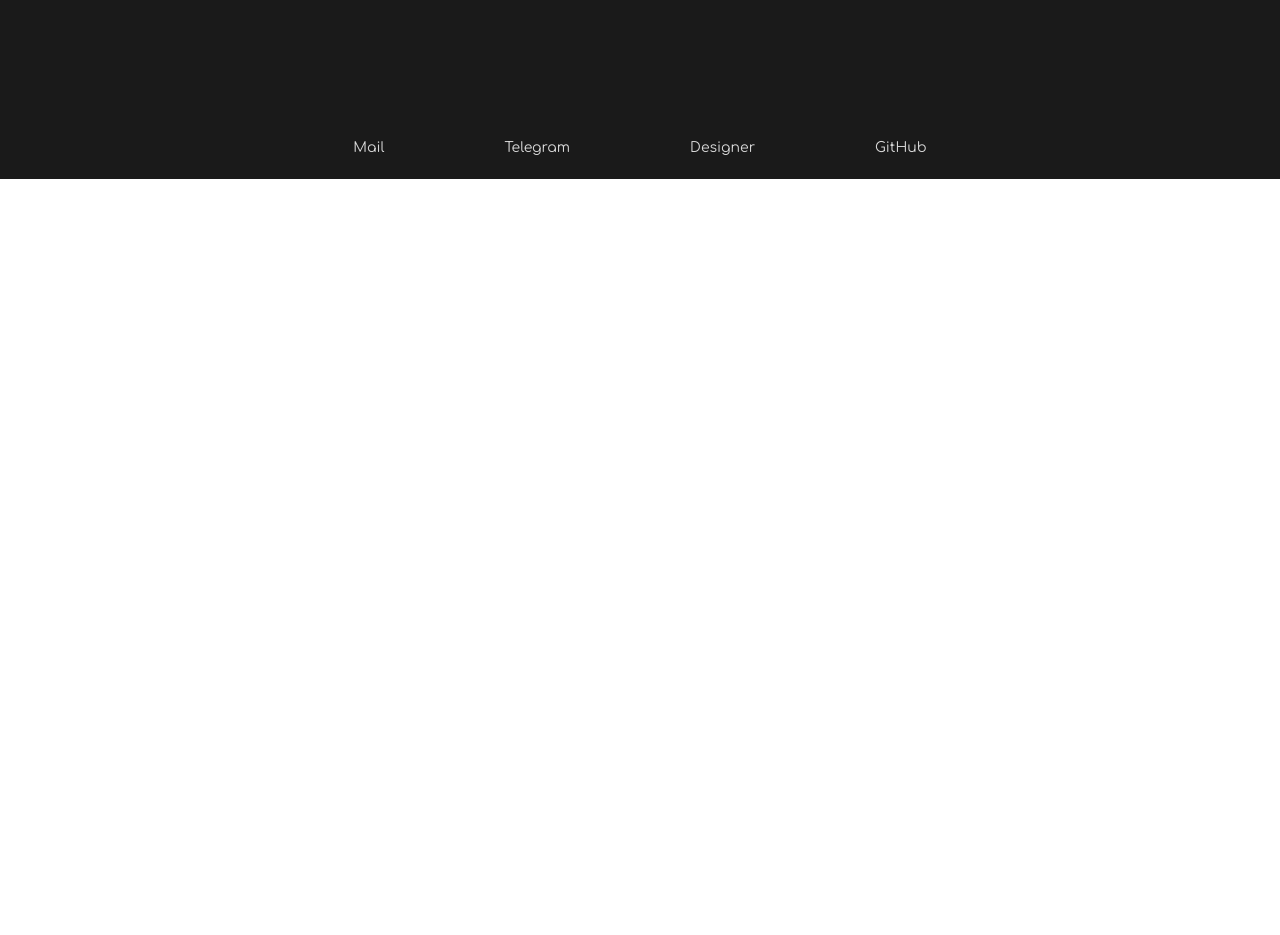
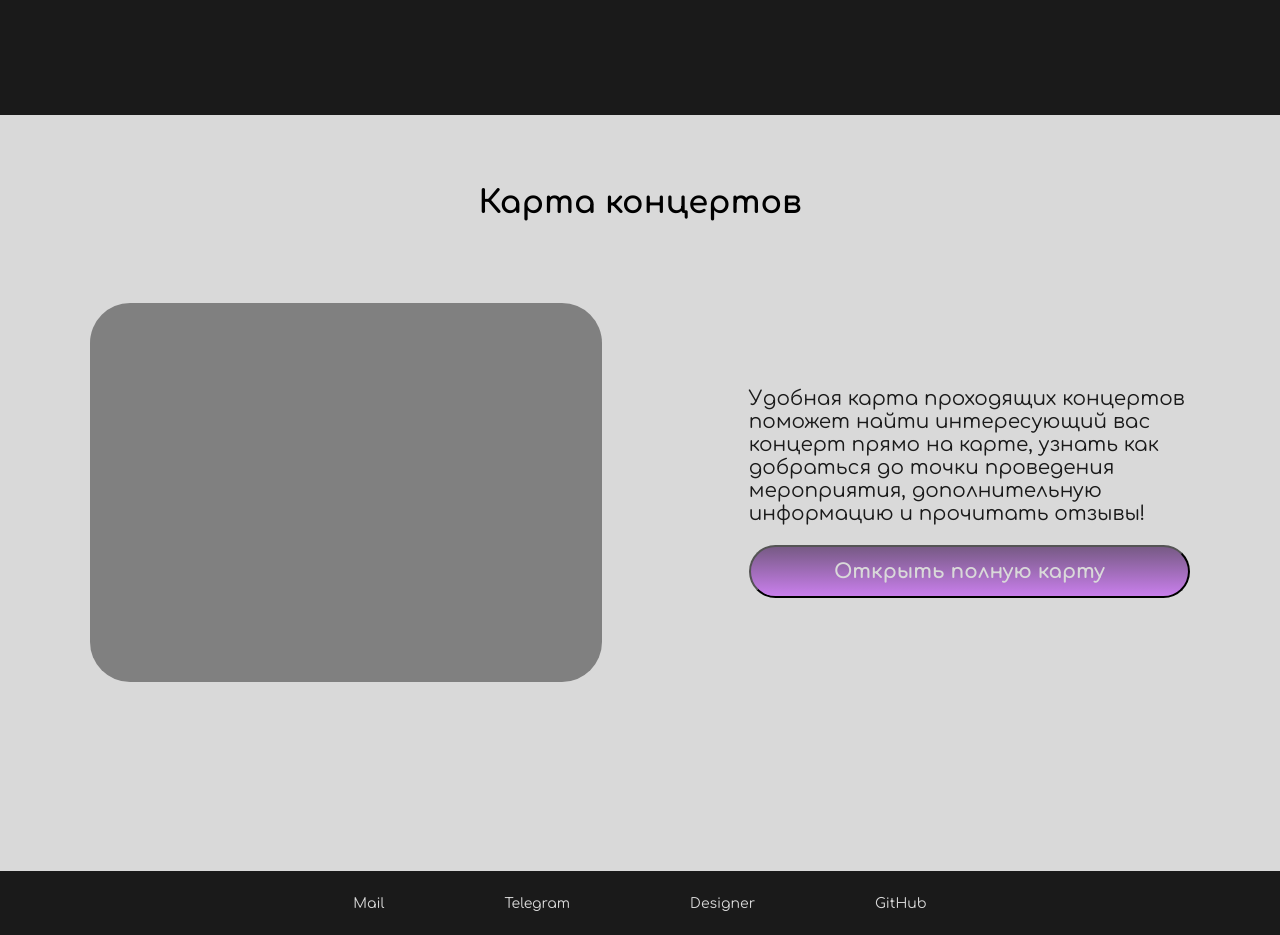
Before and after one commit to okyxxxf/BookingSystem, a React (Create React App) app: page / in a window 1280 px wide. Shown: the part 1189-2124 px from the top of the page. Before the commit the page ends 1368 px from the top, so only its background shows below. Built offline with nearby package versions, Linux system fonts and the light colour scheme.

Commit message:
feat: create map section

```diff
--- /dev/null
+++ b/src/components/main-page/assets/css/mapSection.css
@@ -0,0 +1,48 @@
+.section__map {
+    background: #D9D9D9;
+    display: flex;
+    flex-direction: column;
+    gap: 83px;
+}
+
+.map__h2 {
+    padding-top: 70px;
+    color: #000;
+    text-align: center;
+    font-family: Comfortaa;
+    font-size: 32px;
+    font-style: normal;
+    font-weight: 700;
+    line-height: normal;
+}
+
+.map__wrapper {
+    display: flex;
+    gap: 147px;
+    padding-bottom: 189px;
+    justify-content: center;
+    align-items: center;
+}
+
+.map__map {
+    width: calc(100vw / 2.5);
+    height: calc(100vw / (2.5 * 1.35));
+    border-radius: 40px;
+    background-color: gray;
+}
+
+.map__info {
+    display: flex;
+    flex-direction: column;
+    gap: 20px;
+    width: calc(100vw / 2.9);
+}
+
+.map__p {
+    color: #1A1A1A;
+    font-family: Comfortaa;
+    font-size: 20px;
+    font-style: normal;
+    font-weight: 400;
+    line-height: normal;
+}
--- a/src/components/main-page/mainPage.tsx
+++ b/src/components/main-page/mainPage.tsx
@@ -2,12 +2,14 @@ import React from "react";
 import About from "./about";
 import './assets/css/mainPage.css';
 import HotConcerts from "./hotConcerts";
+import MapSection from "./map";
 
 const MainPage = () => {
   return (
     <>
       <About/>
       <HotConcerts/>
+      <MapSection/>
     </>
   )
 };
--- /dev/null
+++ b/src/components/main-page/map.tsx
@@ -0,0 +1,20 @@
+import React from "react";
+import './assets/css/mapSection.css';
+import Button from "../buttons/button";
+
+const MapSection = () => {
+	return (
+		<section className="section__map section">
+			<h2 className="map__h2 h2">Карта концертов</h2>
+			<div className="map__wrapper">
+				<div className="map__map"></div>
+				<div className="map__info">
+					<p className="map__p p">Удобная карта проходящих концертов поможет найти интересующий вас концерт прямо на карте, узнать как добраться до точки проведения мероприятия, дополнительную информацию и прочитать отзывы!</p>
+					<Button text={'Открыть полную карту'} type={'default'} />
+				</div>
+			</div>
+		</section>
+	)
+};
+
+export default MapSection;
```
